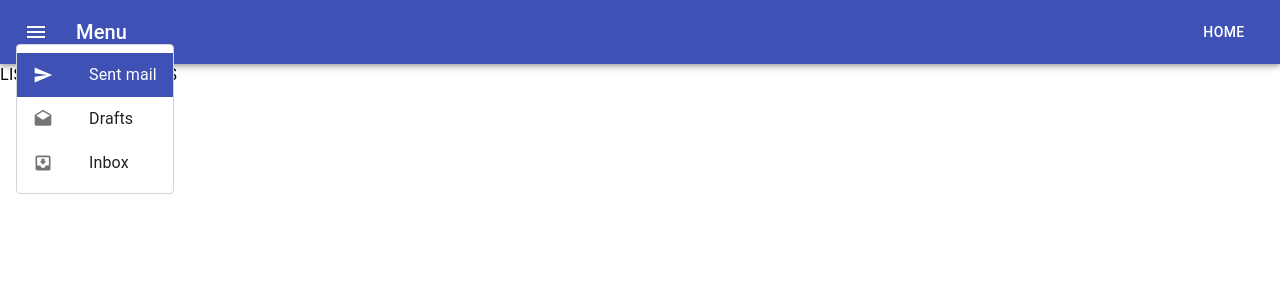
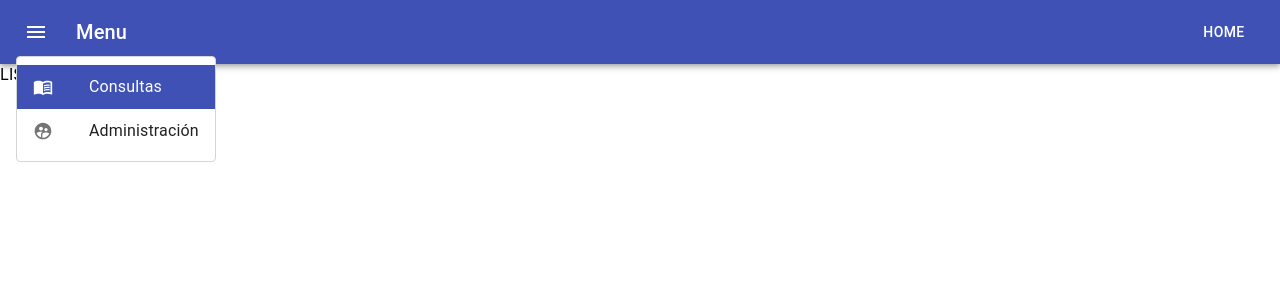
Before and after one commit to usackoka/IA-PRACTICA1-FRONTEND, a React (Create React App) app: page / in a window 1280 px wide. Both pictures are taken after a click on the button "menu". Shown: the top 300 px of the page. Built offline with nearby package versions, Linux system fonts and the light colour scheme.

Commit message:
Navegación

```diff
--- a/src/components/menuBar/menuBar.js
+++ b/src/components/menuBar/menuBar.js
@@ -1,23 +1,20 @@
-import React from 'react'
-import { makeStyles, withStyles } from '@material-ui/core/styles';
+import React from 'react';
 import AppBar from '@material-ui/core/AppBar';
 import Toolbar from '@material-ui/core/Toolbar';
 import Typography from '@material-ui/core/Typography';
 import Button from '@material-ui/core/Button';
 import IconButton from '@material-ui/core/IconButton';
-import MenuIcon from '@material-ui/icons/Menu';
 import ListItemIcon from '@material-ui/core/ListItemIcon';
 import ListItemText from '@material-ui/core/ListItemText';
-import InboxIcon from '@material-ui/icons/MoveToInbox';
-import DraftsIcon from '@material-ui/icons/Drafts';
-import SendIcon from '@material-ui/icons/Send';
-
+import { MenuBook as MenuBookIcon, Menu as MenuIcon, SupervisedUserCircle as SupervisedUserCircleIcon } from '@material-ui/icons';
 import { StyledMenu, StyledMenuItem, useStyles } from './material.styles'
+import { useHistory } from 'react-router-dom';
 
 const MenuBar = props => {
 
     const [anchorEl, setAnchorEl] = React.useState(null);
     const classes = useStyles();
+    const history = useHistory()
 
     const handleClick = (event) => {
         setAnchorEl(event.currentTarget);
@@ -27,12 +24,17 @@ const MenuBar = props => {
         setAnchorEl(null);
     };
 
+    const goTo = (path) => {
+        if(history.location.pathname!==path) history.push(path)
+        handleClose()
+    }
+
     return (
         <div className={classes.root}>
             <AppBar position="static">
                 <Toolbar>
-                    <IconButton edge="start" className={classes.menuButton} color="inherit" aria-label="menu">
-                        <MenuIcon onClick={handleClick} />
+                    <IconButton edge="start" className={classes.menuButton} color="inherit" aria-label="menu" onClick={handleClick} >
+                        <MenuIcon />
                     </IconButton>
                     <StyledMenu
                         id="customized-menu"
@@ -41,28 +43,21 @@ const MenuBar = props => {
                         open={Boolean(anchorEl)}
                         onClose={handleClose}
                     >
-                        <StyledMenuItem>
+                        <StyledMenuItem onClick={() => { goTo('/') }}>
                             <ListItemIcon>
-                                <SendIcon fontSize="small" />
+                                <MenuBookIcon fontSize="small" />
                             </ListItemIcon>
-                            <ListItemText primary="Sent mail" />
+                            <ListItemText primary="Consultas" />
                         </StyledMenuItem>
-                        <StyledMenuItem>
+                        <StyledMenuItem onClick={() => { goTo('/crud') }}>
                             <ListItemIcon>
-                                <DraftsIcon fontSize="small" />
+                                <SupervisedUserCircleIcon fontSize="small" />
                             </ListItemIcon>
-                            <ListItemText primary="Drafts" />
-                        </StyledMenuItem>
-                        <StyledMenuItem>
-                            <ListItemIcon>
-                                <InboxIcon fontSize="small" />
-                            </ListItemIcon>
-                            <ListItemText primary="Inbox" />
+                            <ListItemText primary="Administración" />
                         </StyledMenuItem>
                     </StyledMenu>
-
                     <Typography variant="h6" className={classes.title}>Menu</Typography>
-                    <Button color="inherit">HOME</Button>
+                    <Button color="inherit" onClick={()=>{goTo('/')}}>HOME</Button>
                 </Toolbar>
             </AppBar>
         </div>
```
